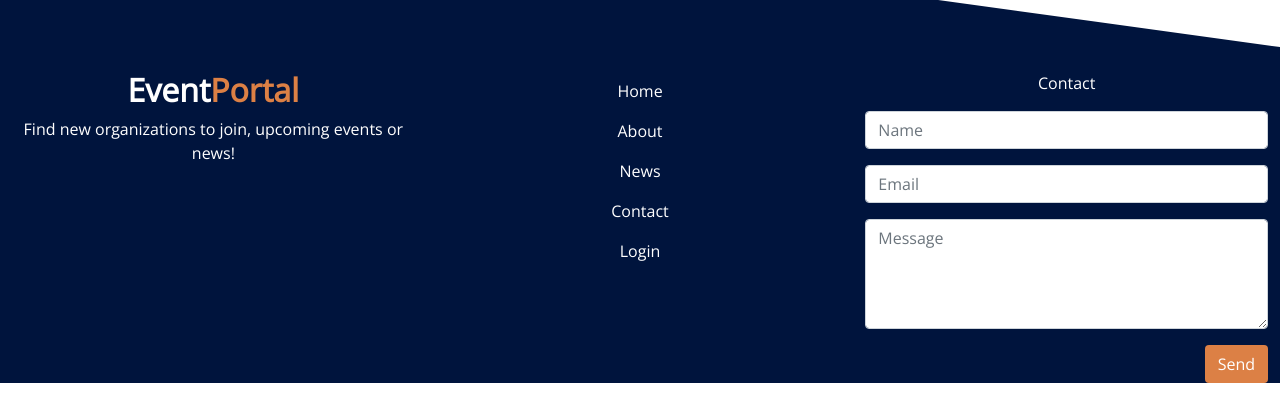
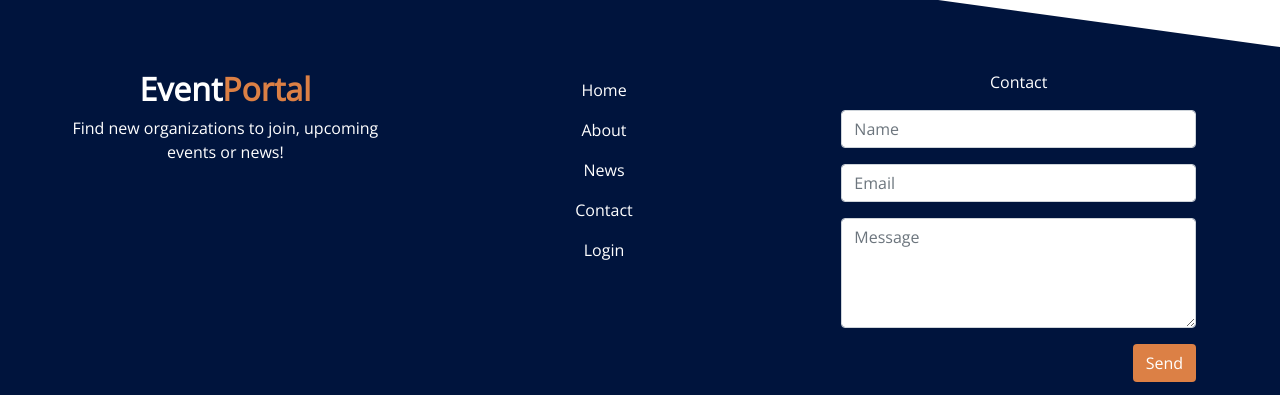
Before and after one commit to ZetcH93/EventPortal, a Vue app in the folder client/: page / in a window 1280 px wide. Shown: the part 741-1136 px from the top of the page. Built offline with nearby package versions, Linux system fonts and the light colour scheme.

Commit message:
If applied, this will update the padding of the footer.
Footer has gained padding, fixed so that the url links are only highlighted when hovered over the letters.

```diff
--- a/client/src/components/Main/Footer.vue
+++ b/client/src/components/Main/Footer.vue
@@ -1,7 +1,7 @@
 <template>
   <!-- Footer -->
   <div class="sloped"></div>
-  <div class="container-fluid">
+  <div class="container-fluid px-5 pb-3">
     <div class="row">
       <div class="col-sm">
         <!-- column for the information and event-portal logo -->
@@ -10,7 +10,7 @@
         <p v-if="$route.meta['description']">{{ $route.meta['description'] }}</p>
       </div>
       <!-- column for the links -->
-      <div class="col-sm">
+      <div class="col-sm d-flex flex-column align-items-center">
         <router-link :to="{ name: 'Home' }" class="nav-item nav-link">Home</router-link>
         <router-link :to="{ name: 'About' }" class="nav-item nav-link">About</router-link>
         <router-link :to="{ name: 'News' }" class="nav-item nav-link">News</router-link>
@@ -18,10 +18,10 @@
         <router-link :to="{ name: 'Login' }" class="nav-item nav-link">Login</router-link>
       </div>
       <!-- column for the contact-form, made so that the contact-form disappears when it gets smaller  -->
-      <div class="col-sm d-none d-lg-block ">
+      <div class="col-sm d-none d-lg-block px-5">
         <p>Contact</p>
         <div class="mb-3">
-          <input type="name" class="form-control" id="exampleFormControlInput1" placeholder="Name">
+          <input id="exampleFormControlInput1" class="form-control" placeholder="Name" type="text">
         </div>
         <div class="mb-3">
           <input type="email" class="form-control" id="exampleFormControlInput2" placeholder="Email">
@@ -67,6 +67,7 @@ export default {
 .sloped {
   height: 200px;
   z-index: -1;
+  margin-bottom: -1px;
   clip-path: polygon(0 0, 100% 88%, 100% 100%, 0% 100%); /* This is where you change how the blue footer should cut*/
   background-color: #00143D;
 }
```
